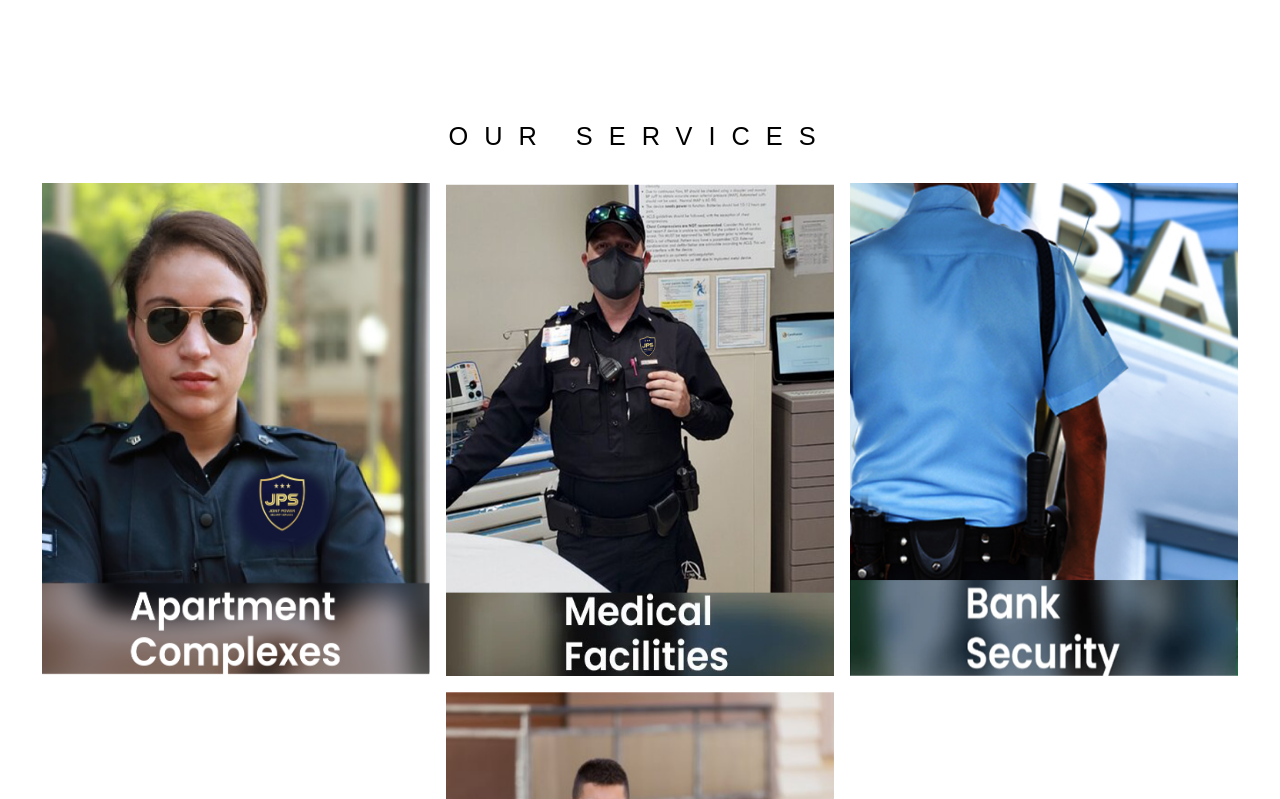
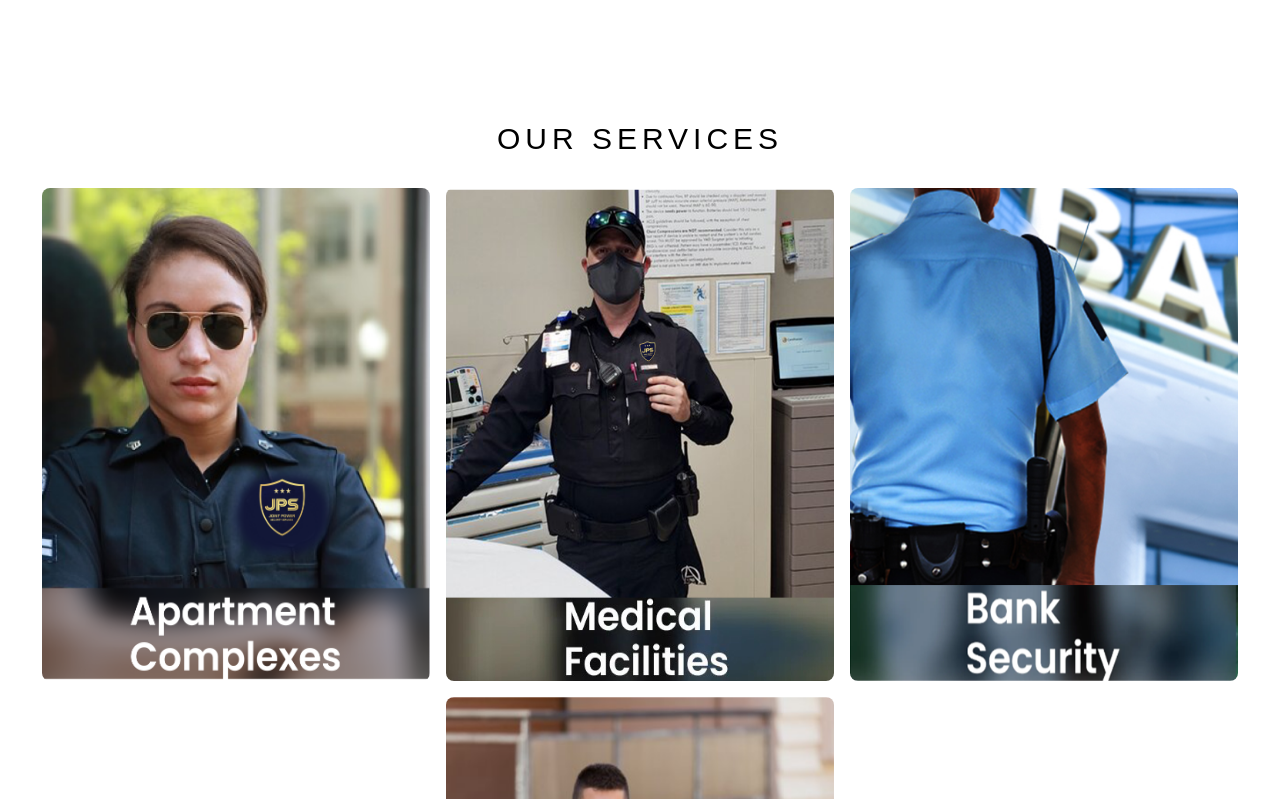
Before and after one commit to jointpower/joint_power_inc, a Next.js app: page / in a window 1280 px wide. Shown: the part 1701-2500 px from the top of the page. Built offline with nearby package versions, Linux system fonts and the light colour scheme.

Commit message:
touched services

```diff
--- a/src/components/molecules/ServicesCard/ServicesCard.tsx
+++ b/src/components/molecules/ServicesCard/ServicesCard.tsx
@@ -8,9 +8,9 @@ interface ServicesCardProps {
 }
 const ServicesCard = ({ image_src, alt }: ServicesCardProps) => {
     return (
-        <div className="max-w-[174px] md:max-w-[288px] lg:max-w-[388px] w-[174px] md:w-[288px] lg:w-[388px]  h-[197px] md:h-[393px] lg:h-[493px] shrink-0  min-w-[174px] md:min-w-[288px] lg:min-w-[388px]">
-            <NextImage className="w-full h-full" alt={alt} src={image_src} />
-        </div>
+        <button className="group rounded-lg overflow-hidden max-w-[174px] md:max-w-[288px] lg:max-w-[388px] w-[174px] md:w-[288px] lg:w-[388px]  h-[197px] md:h-[393px] lg:h-[493px] shrink-0  min-w-[174px] md:min-w-[288px] lg:min-w-[388px]">
+            <NextImage className="group-hover:scale-105 transition-all duration-300 ease-linear w-full h-full" alt={alt} src={image_src} />
+        </button>
     );
 };
 
--- a/src/components/organisms/Sections/OurServices/OurServices.tsx
+++ b/src/components/organisms/Sections/OurServices/OurServices.tsx
@@ -12,8 +12,8 @@ const OurServices = () => {
   return (
     <section className="mt-20">
       <Heading
-        className="text-black font-medium text-center  md:text-[25.36px] lg:tracking-[16px] tracking-[12px]"
-        level={2}
+        className="text-black font-medium text-center  md:text-[30px]  tracking-[5px]"
+        level={1}
       >
         OUR SERVICES
       </Heading>
```
